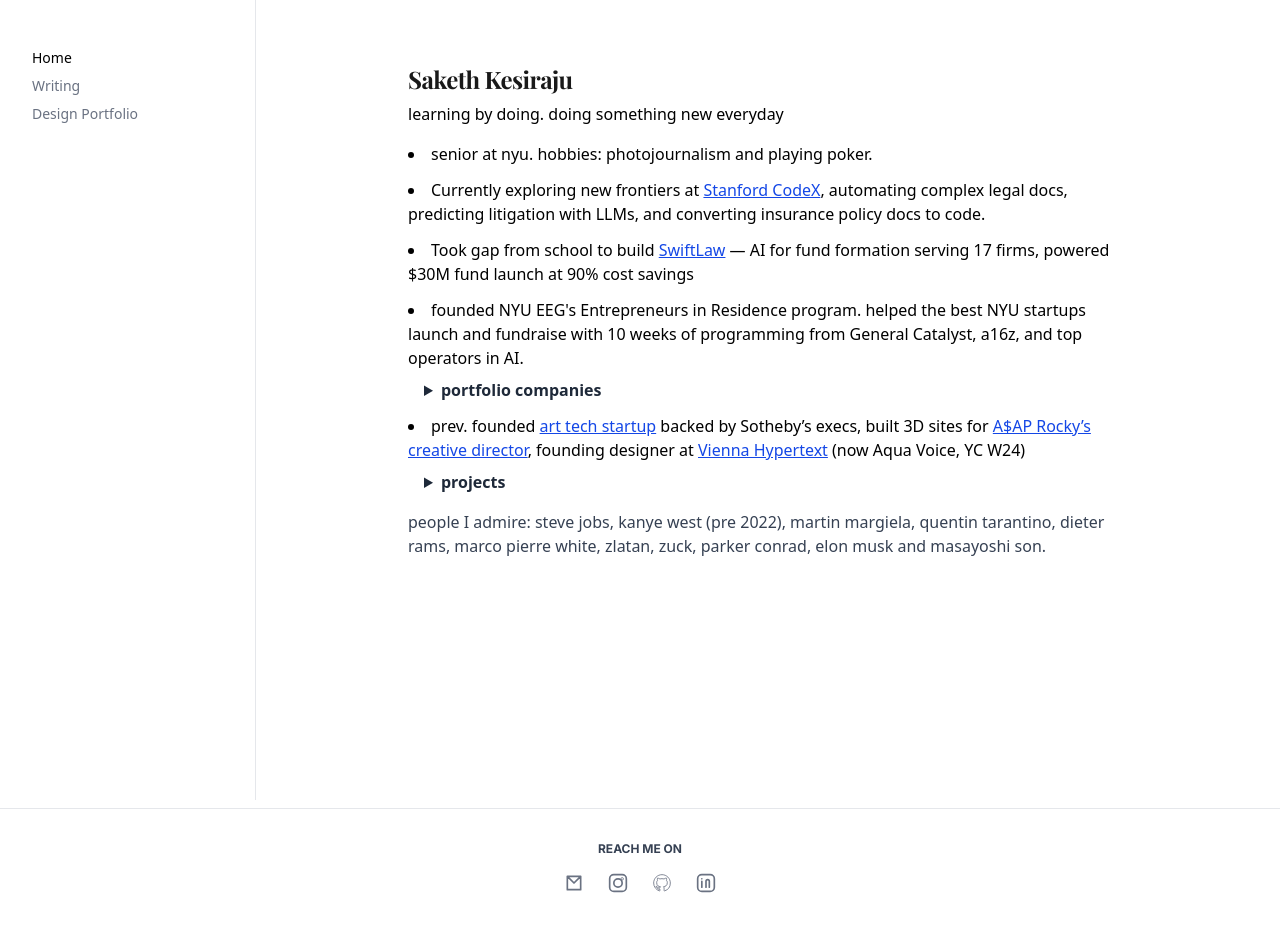
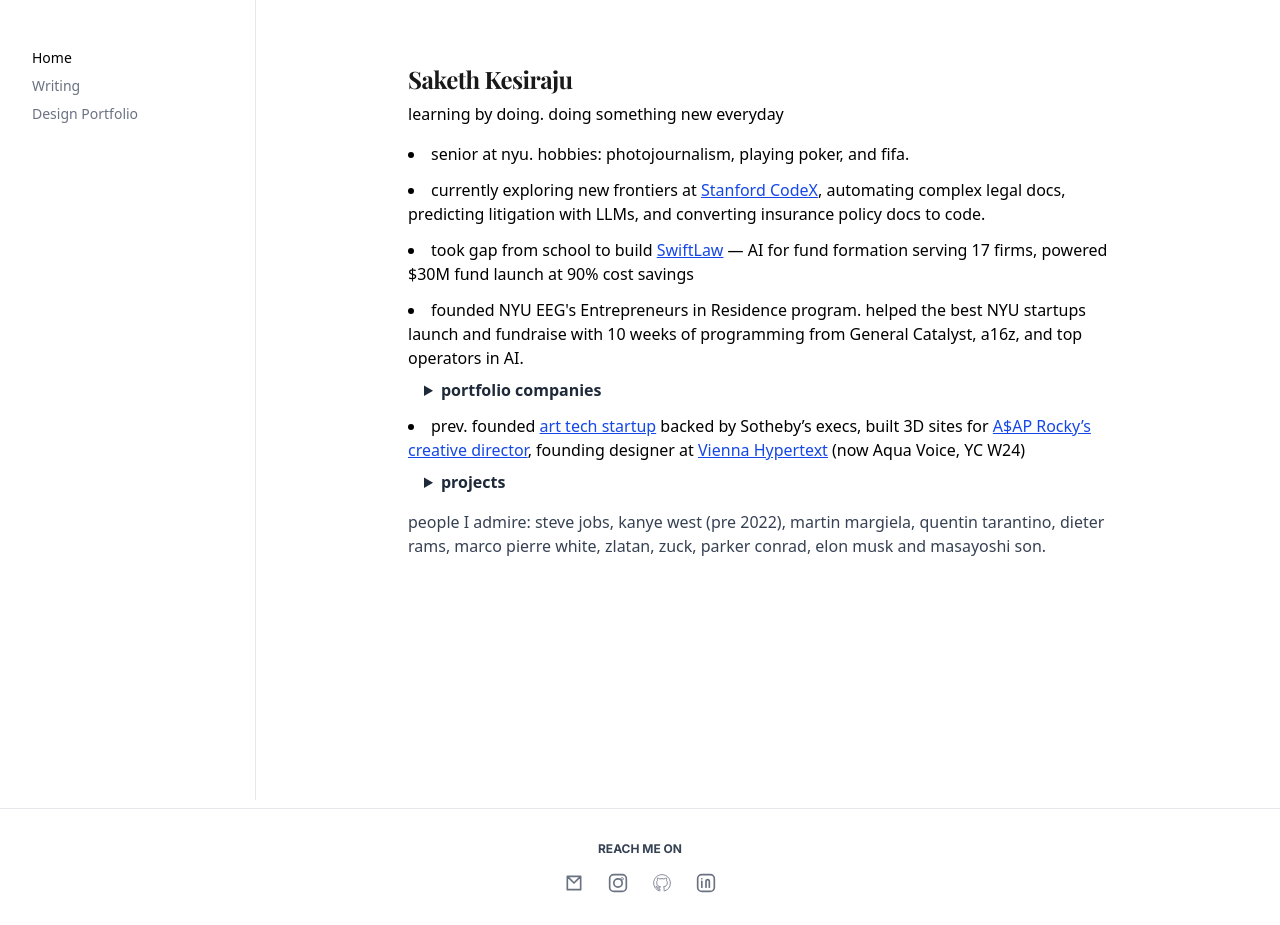
Before and after one commit to sakethkesiraju26/personal_website_clean, a Next.js app: page / in a window 1280 px wide. Built offline with nearby package versions, Linux system fonts and the light colour scheme; a web font is replaced by a local one.

Commit message:
Update content: lowercase bullet formatting, add FIFA hobby, update CodeX link, refine performance art essay

```diff
--- a/src/app/page.tsx
+++ b/src/app/page.tsx
@@ -44,9 +44,9 @@
           </h1>
           <p className="mb-4">learning by doing. doing something new everyday</p>
           <ul className="list-disc list-inside space-y-3 mb-2">
-            <li>senior at nyu. hobbies: photojournalism and playing poker.</li>
-            <li>Currently exploring new frontiers at <a href="https://www.youtube.com/watch?v=qdljfmv_tcw&t=1687s" className="underline text-blue-700" target="_blank" rel="noopener noreferrer">Stanford CodeX</a>, automating complex legal docs, predicting litigation with LLMs, and converting insurance policy docs to code.</li>
-            <li className="mt-0">Took gap from school to build <a href="https://www.tryswiftlaw.com" className="underline text-blue-700" target="_blank" rel="noopener noreferrer">SwiftLaw</a> — AI for fund formation serving 17 firms, powered $30M fund launch at 90% cost savings</li>
+            <li>senior at nyu. hobbies: photojournalism, playing poker, and fifa.</li>
+            <li>currently exploring new frontiers at <a href="https://law.stanford.edu/codex-the-stanford-center-for-legal-informatics/" className="underline text-blue-700" target="_blank" rel="noopener noreferrer">Stanford CodeX</a>, automating complex legal docs, predicting litigation with LLMs, and converting insurance policy docs to code.</li>
+            <li className="mt-0">took gap from school to build <a href="https://www.tryswiftlaw.com" className="underline text-blue-700" target="_blank" rel="noopener noreferrer">SwiftLaw</a> — AI for fund formation serving 17 firms, powered $30M fund launch at 90% cost savings</li>
             <li>
               founded NYU EEG&apos;s Entrepreneurs in Residence program. helped the best NYU startups launch and fundraise with 10 weeks of programming from General Catalyst, a16z, and top operators in AI.
               <details className="ml-4 mt-2">
--- a/src/app/writing/page.tsx
+++ b/src/app/writing/page.tsx
@@ -55,7 +55,7 @@
         <p className="mb-4">The most painful cases refuse to pivot despite years without progress. They've built an identity around their original idea and defending that identity becomes more important than solving problems. When you build an identity around your hypothesis, you stop being a scientist and become a defender of predetermined conclusions.</p>
         <p className="mb-4">You end up missing real opportunities while defending a fake self.</p>
         <h3 className="font-semibold mt-6 mb-2 text-lg">The System Rewards This</h3>
-        <p className="mb-4">The startup ecosystem enables performance art because it's easier to scale than science. VCs evaluate founders on storytelling ability, not problem-solving. Demo days are literal theater. The metrics that matter are fundraising rounds, not whether anyone uses the product.</p>
+        <p className="mb-4">The early-stage startup ecosystem naturally emphasizes vision and communication skills when there's little else to evaluate. At pre-product stages, investors necessarily bet on founders' ability to think clearly and execute - which means storytelling becomes a legitimate signal. The challenge is that founders can mistake this early validation for business success and get stuck optimizing for the wrong audience.</p>
         <p className="mb-4">You can build a founder identity in months and raise money on a compelling story. But you can't fake product-market fit. There's no prize for working on the wrong thing really hard.</p>
         <h3 className="font-semibold mt-6 mb-2 text-lg">The Way Out</h3>
         <p className="mb-4">Start asking "How do I develop internal coherence?" Pay attention to problems that bother you when no one's watching. Notice what you research at 2 AM, what you can't stop thinking about.</p>
```
